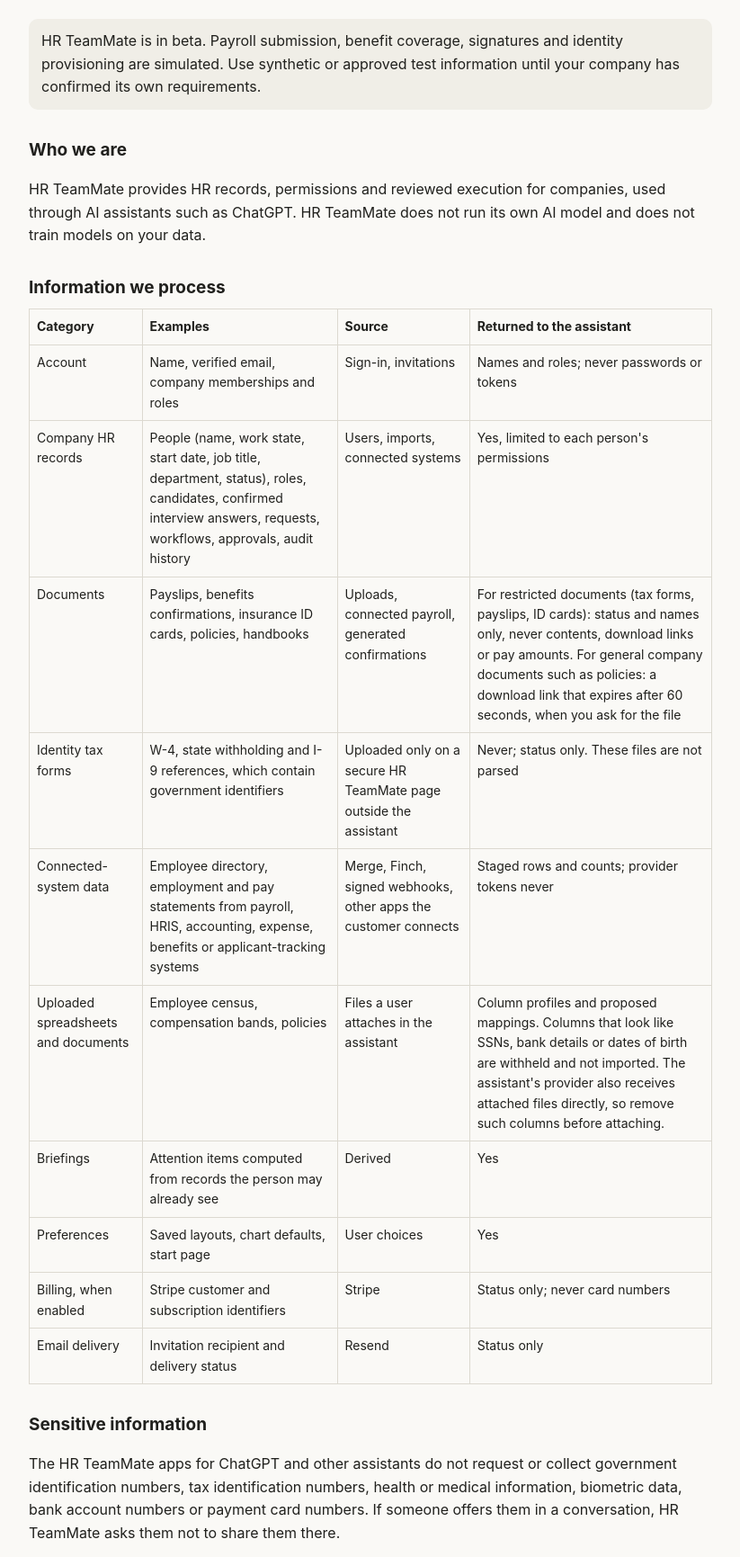
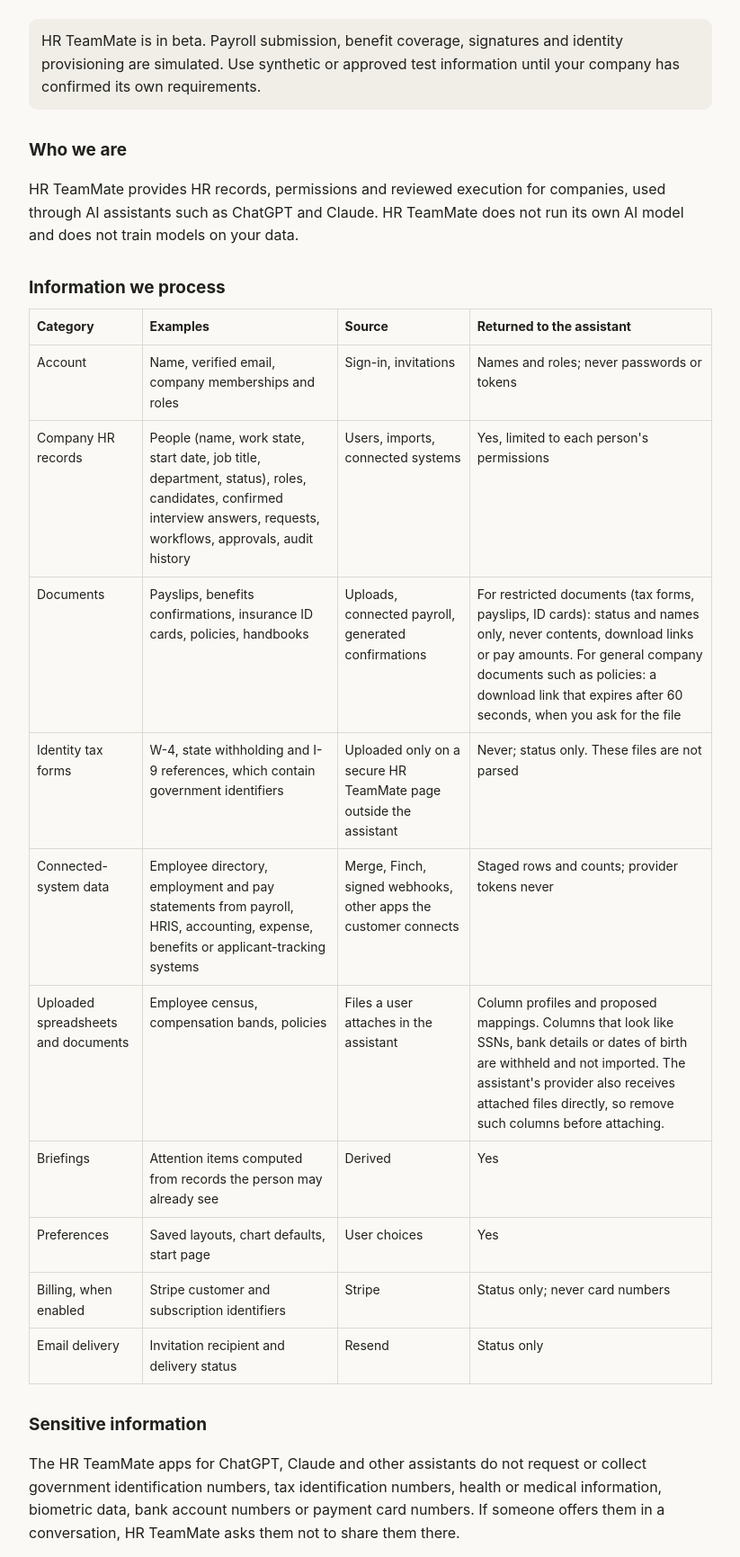
Before and after one commit to intelligenceagents/zerohr-legal, a plain HTML site: page privacy.html in a window 1280 px wide. Shown: the part 141-1872 px from the top of the page at 90% size, without its empty margins (228-1051 px from the left). Drawn offline with Linux system fonts and the light colour scheme.

Commit message:
Privacy and support: HR TeamMate in Claude
Co-Authored-By: Claude Opus 5.5 <noreply@anthropic.com>

```diff
--- a/privacy.html
+++ b/privacy.html
@@ -10,7 +10,7 @@ a{color:#a3452c}.note{background:#f0eee7;border-radius:10px;padding:12px 14px}</
 <p class="note">HR TeamMate is in beta. Payroll submission, benefit coverage, signatures and identity provisioning are simulated. Use synthetic or approved test information until your company has confirmed its own requirements.</p>
 
 <h2>Who we are</h2>
-<p>HR TeamMate provides HR records, permissions and reviewed execution for companies, used through AI assistants such as ChatGPT. HR TeamMate does not run its own AI model and does not train models on your data.</p>
+<p>HR TeamMate provides HR records, permissions and reviewed execution for companies, used through AI assistants such as ChatGPT and Claude. HR TeamMate does not run its own AI model and does not train models on your data.</p>
 
 <h2>Information we process</h2>
 <table>
@@ -28,7 +28,7 @@ a{color:#a3452c}.note{background:#f0eee7;border-radius:10px;padding:12px 14px}</
 </table>
 
 <h2>Sensitive information</h2>
-<p>The HR TeamMate apps for ChatGPT and other assistants do not request or collect government identification numbers, tax identification numbers, health or medical information, biometric data, bank account numbers or payment card numbers. If someone offers them in a conversation, HR TeamMate asks them not to share them there.</p>
+<p>The HR TeamMate apps for ChatGPT, Claude and other assistants do not request or collect government identification numbers, tax identification numbers, health or medical information, biometric data, bank account numbers or payment card numbers. If someone offers them in a conversation, HR TeamMate asks them not to share them there.</p>
 <p>A tax withholding form such as a W-4 contains a government identifier. An employee who needs to provide one uploads it themselves on the HR TeamMate website, for their employer's payroll; it is never sent to an assistant and its contents are not read by HR TeamMate. Benefit choices record only the plan and coverage tier an employee selects, never health information.</p>
 
 <h2>Why we process it</h2>
```
Also changed, not shown: support.html (+1 -0 lines).
